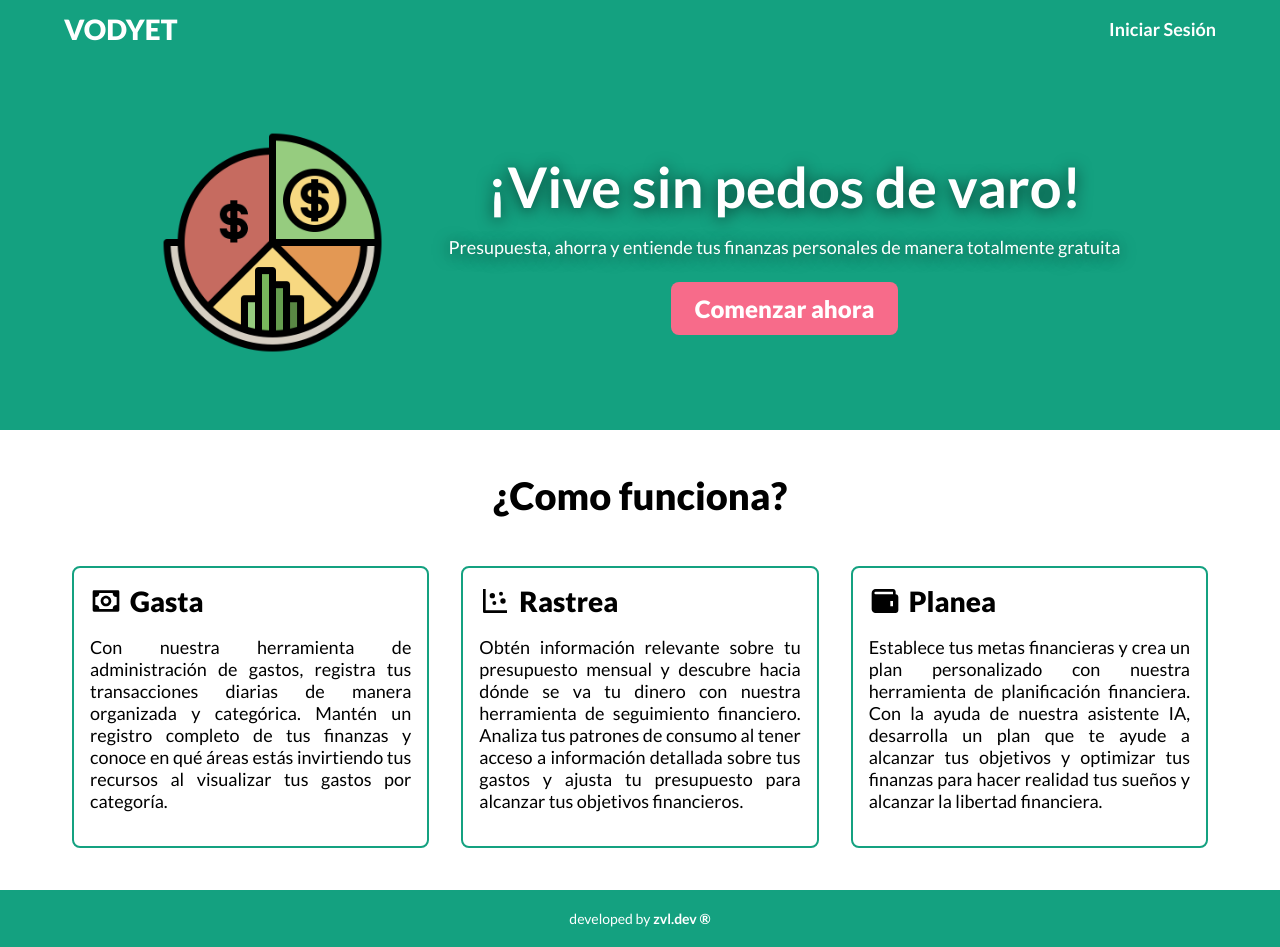
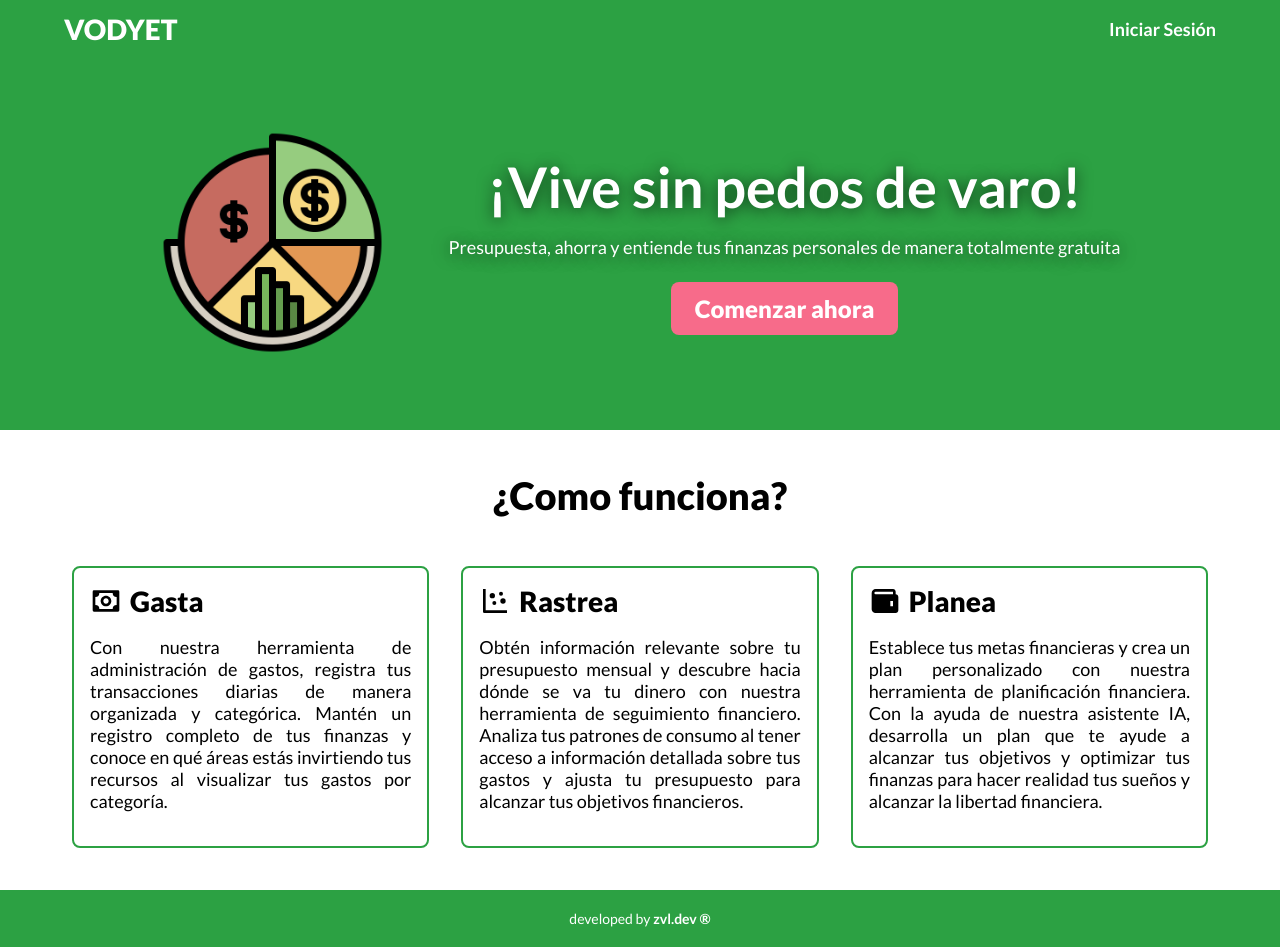
Before and after one commit to jesuszvl/vodyet, a Next.js app: page / in a window 1280 px wide. Built offline with nearby package versions, Linux system fonts and the light colour scheme.

Commit message:
Update _colors.constants.scss

```diff
--- a/src/styles/_colors.constants.scss
+++ b/src/styles/_colors.constants.scss
@@ -1,4 +1,4 @@
-$main-color: #14a180;
+$main-color: #2ca143;
 $title-color: #fcfefe;
 $background-color: white;
 $button-color: #14a180;
@@ -17,5 +17,5 @@ $deudas: black;
 $main-black: black;
 $main-white: white;
 $main-pink: #f76b8a;
-$main-green: #14a180;
+$main-green: #2ca143;
 $dark-green: #0e7059;
```
